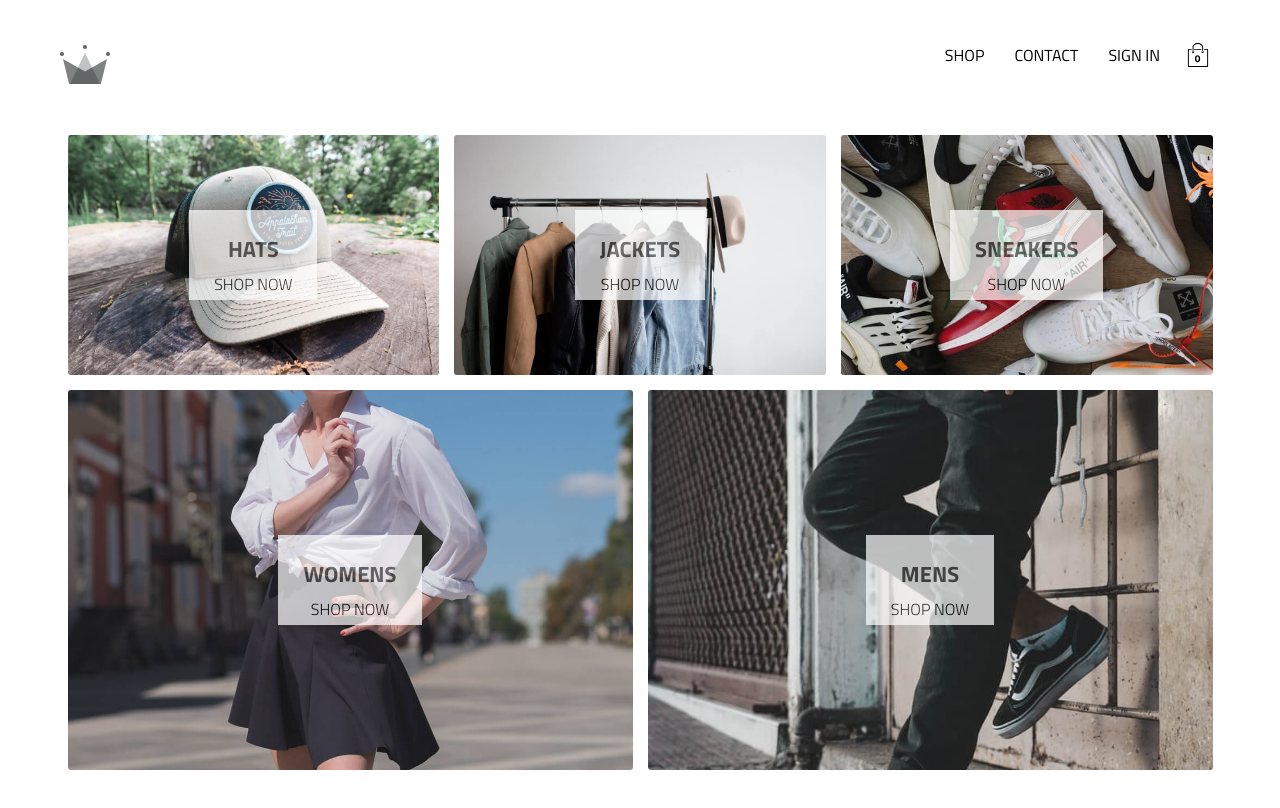
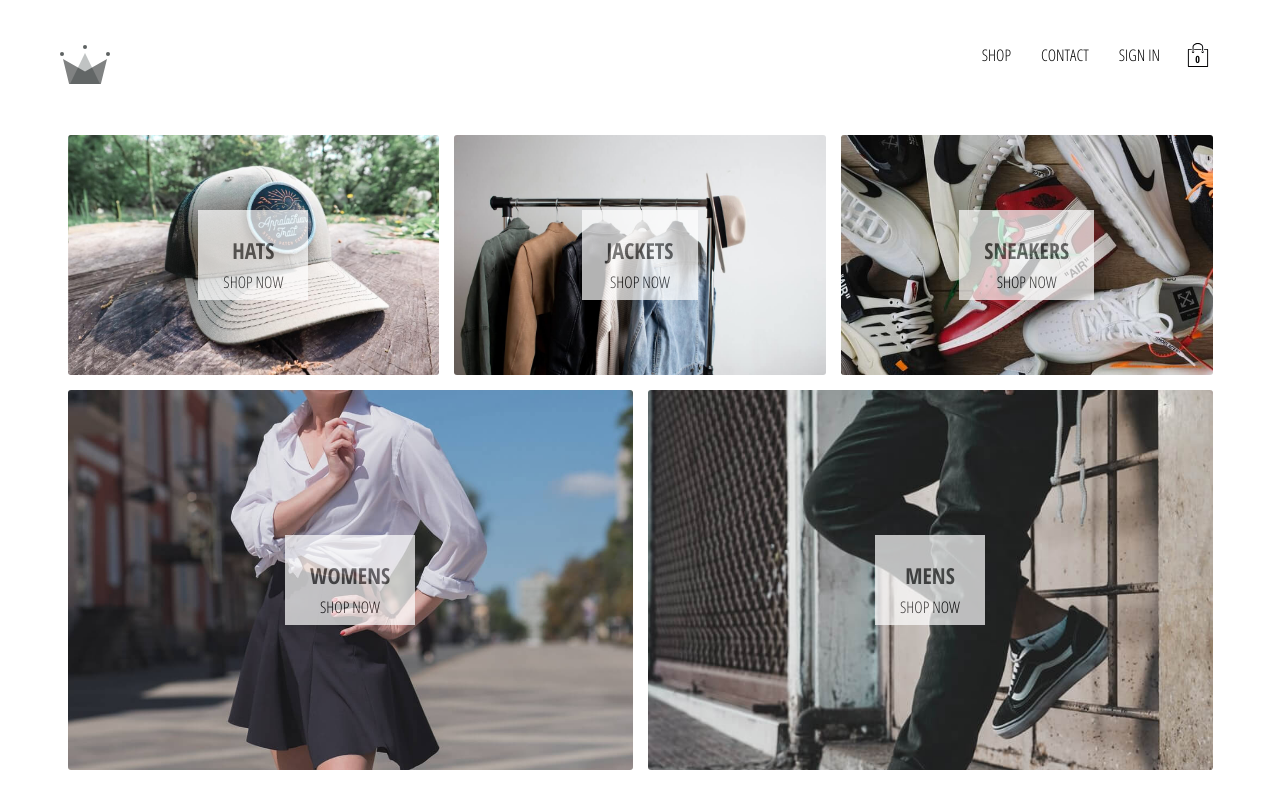
Before and after one commit to AndryushaYP/clothing-store, a React (Create React App) app: page / in a window 1280 px wide. Shown: the top 808 px of the page. Built offline with nearby package versions, Linux system fonts and the light colour scheme; no server answers.

Commit message:
font fixed

```diff
--- a/public/index.html
+++ b/public/index.html
@@ -15,7 +15,7 @@
     <link rel="preconnect" href="https://fonts.googleapis.com" />
     <link rel="preconnect" href="https://fonts.gstatic.com" crossorigin />
     <link
-      href="https://fonts.googleapis.com/css2?family=Titillium+Web:wght@300;400;700&display=swap"
+      href="https://fonts.googleapis.com/css2?family=Open+Sans+Condensed:ital,wght@0,300;0,700;1,300&display=swap"
       rel="stylesheet"
     />
     <!--
--- a/src/global.styles.js
+++ b/src/global.styles.js
@@ -2,7 +2,7 @@
 
 export const GlobalStyle = createGlobalStyle`
   body {
-    font-family: 'Titillium Web', sans-serif;
+    font-family: 'Open Sans Condensed';
     padding: 20px 60px;
 
     @media screen and (max-width: 800px) {
```
